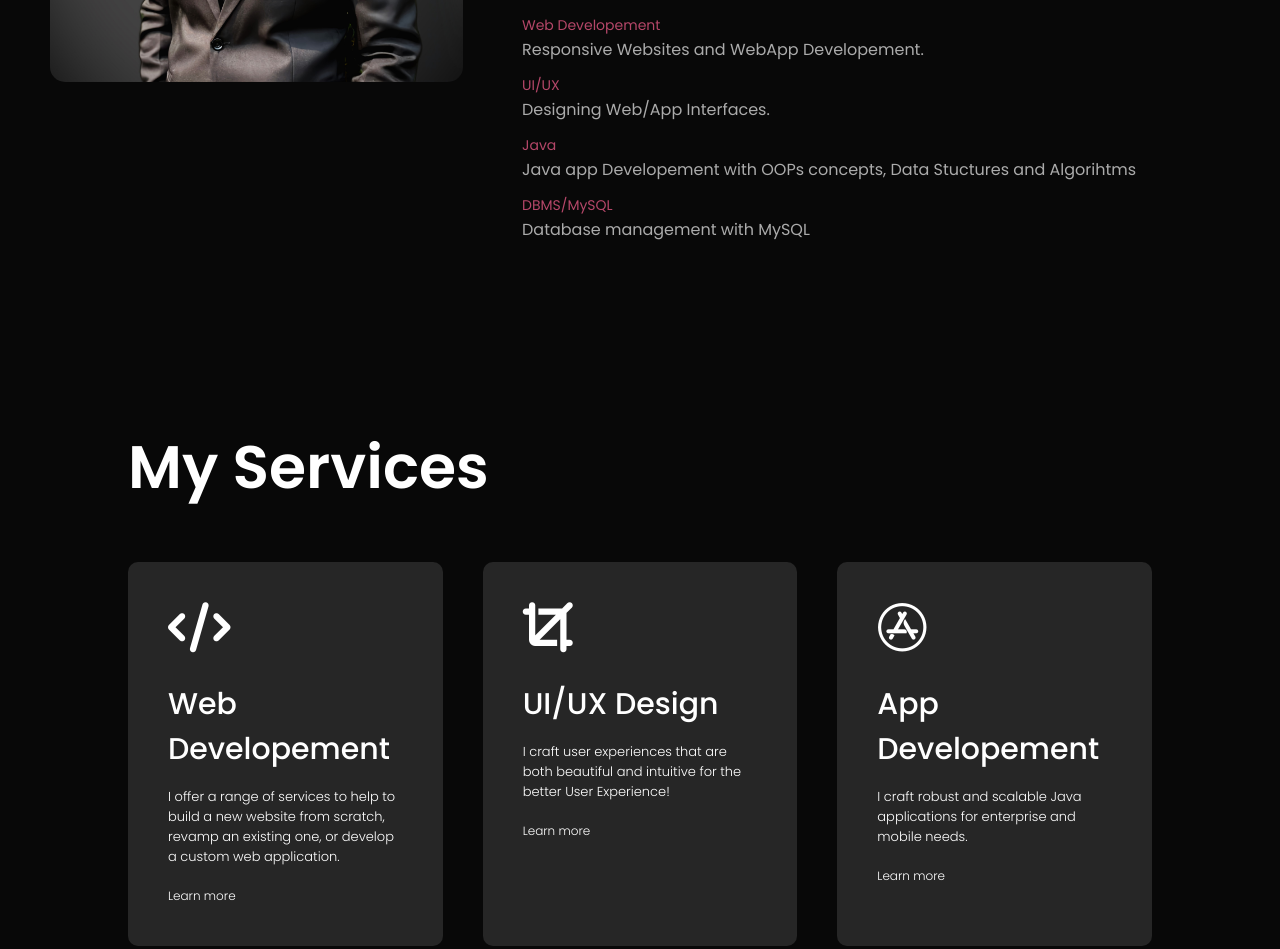
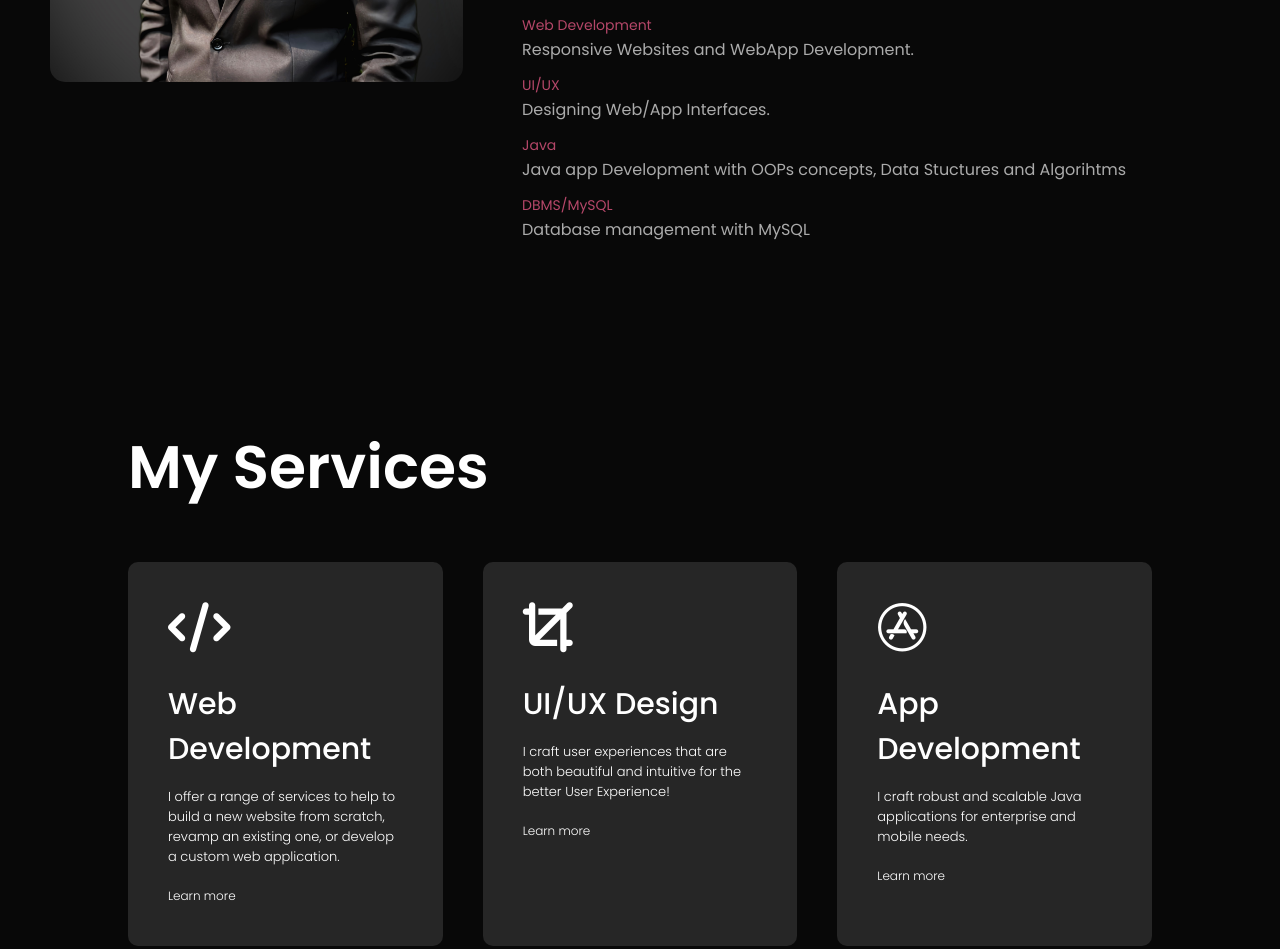
Before and after one commit to shivansh-xo/My-Portfolio, a plain HTML site: page index.html in a window 1280 px wide. Shown: the part 1420-2369 px from the top of the page. Drawn offline with Linux system fonts and the light colour scheme.

Commit message:
Update index.html

```diff
--- a/index.html
+++ b/index.html
@@ -50,15 +50,15 @@
                     </div>
                     <div class="tab-contents active-tab" id="skills">
                         <ul>
-                            <li><span>Web Developement</span><br>Responsive Websites and WebApp Developement.</li>
+                            <li><span>Web Development</span><br>Responsive Websites and WebApp Development.</li>
                             <li><span>UI/UX</span><br>Designing Web/App Interfaces.</li>
-                            <li><span>Java</span><br>Java app Developement with OOPs concepts, Data Stuctures and Algorihtms</li>
+                            <li><span>Java</span><br>Java app Development with OOPs concepts, Data Stuctures and Algorihtms</li>
                             <li><span>DBMS/MySQL</span><br>Database management with MySQL</li>
                         </ul>
                     </div> <div class="tab-contents" id="experience">
                         <ul>
                             <li><span>Aug2023 - Sept2023</span><br>Web Design Intern at Bharat Intern Pvt. Ltd.</li>
-                            <li><span>Apr2023 - May2023</span><br>Web Developement Intern at The Sparks Foudation Pvt. Ltd.</li>
+                            <li><span>Apr2023 - May2023</span><br>Web Development Intern at The Sparks Foundation Pvt. Ltd.</li>
                         </ul>
                     </div> <div class="tab-contents" id="education">
                         <ul>
@@ -81,7 +81,7 @@
         <div class="services-list">
             <div>
                 <i class="fa-solid fa-code"></i>
-                <h2>Web Developement</h2>
+                <h2>Web Development</h2>
                 <p>I offer a range of services to help to build a new website from scratch, revamp an existing one, or develop a custom web application.</p>
                 <a href="#contact">Learn more</a>
             </div>
@@ -93,7 +93,7 @@
             </div>
             <div>
                 <i class="fa-brands fa-app-store"></i>
-                <h2>App Developement</h2>
+                <h2>App Development</h2>
                 <p>I craft robust and scalable Java applications for enterprise and mobile needs.</p>
                 <a href="#contact">Learn more</a>
             </div>
@@ -147,7 +147,7 @@
                     <a href="https://www.linkedin.com/in/shivanshumishra68/"><i class="fa-brands fa-linkedin-in"></i></a>
                     <a href="https://github.com/shivanshumishra68"<i class="fa-brands fa-github"></i></a>
                     <a href="https://www.instagram.com/shivanshu.xo/"><i class="fa-brands fa-instagram"></i></a>
-                    <a href="shivanshumisra68@gmail.com"<i class="fa-regular fa-envelope"></i></a>
+                    <a href="mailto:shivanshumisra68@gmail.com"<i class="fa-regular fa-envelope"></i></a>
                 </div>
                 <a href="images/resume.pdf" download class="btn btn2">Download CV</a>
             </div>
```
